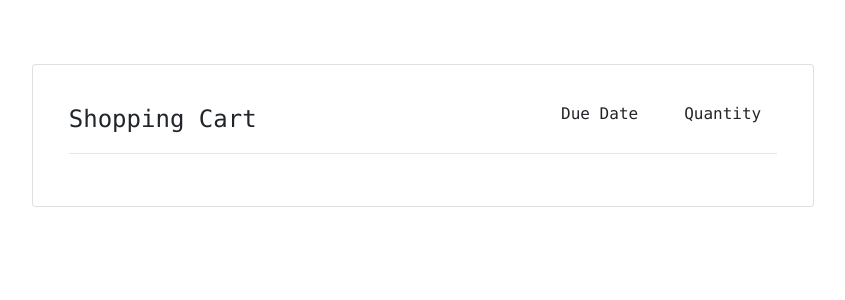
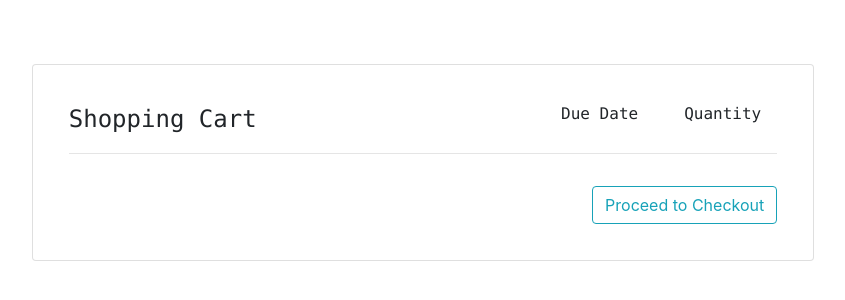
Before and after one commit to aa-software2112/SOEN343, a Flask app: template app/templates/view_cart.html in a window 1280 px wide. Shown: the part 56-356 px from the top of the page, without its empty margins (217-1062 px from the left). Run offline with Flask 2, Linux system fonts and the light colour scheme; the template is opened without the code that fills it, so the values that code supplies are empty; some libraries are stand-ins or nearby versions.

Commit message:
Merging with iteration6 branch

```diff
--- a/app/templates/view_cart.html
+++ b/app/templates/view_cart.html
@@ -2,7 +2,7 @@
 
 <!-- Replace Title -->
 {% block pageTitle %}
-My Cart
+<p class="text-monospace">My Cart</p>
 {% endblock %}
 
 {% block content %}
@@ -22,16 +22,21 @@ My Cart
                 <p><span class="text-monospace text-info font-weight-bold">{{ record._title }}</span><small class="font-weight-light">
                         by {{ record._author }}</small></p>
                 <div>
-                    <button type="submit" class="btn btn-link text-info"> <span class="small">Delete</span>
+                    <button type="submit" class="btn btn-link text-info">
+                        <span class="small"> Delete </span>
                     </button>
                     <span class="font-weight-light"> | </span>
-                    <button type="button" class="btn btn-link text-info"> <span class="small">Details</span>
+                    <button type="button" class="btn btn-link text-info">
+                        <span class="small"> Details </span>
                     </button>
                 </div>
             </div>
         </div>
         <hr>
         {% endfor %}
+        <div>
+            <button type="submit" class="btn btn-outline-info float-right mt-3 "> Proceed to Checkout </button>
+        </div>
     </div>
 </div>
 {% endblock %}
```
